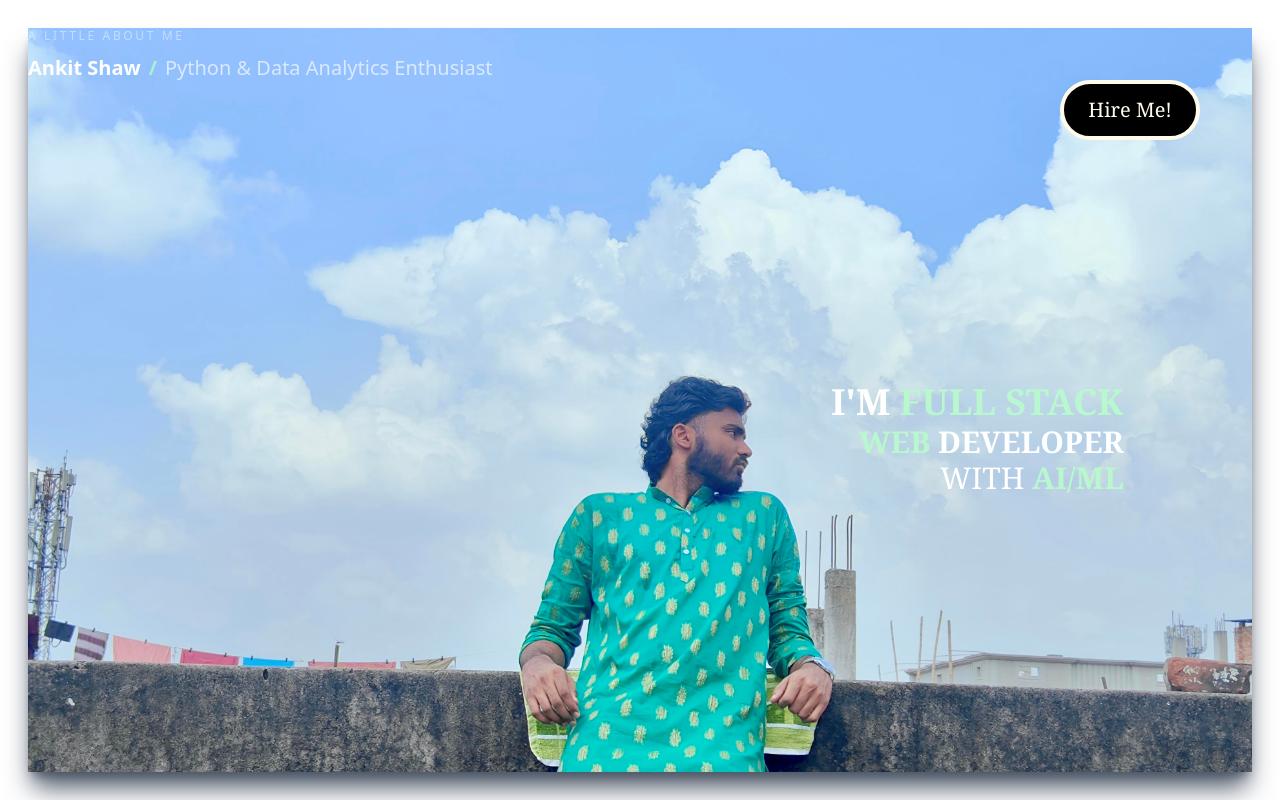
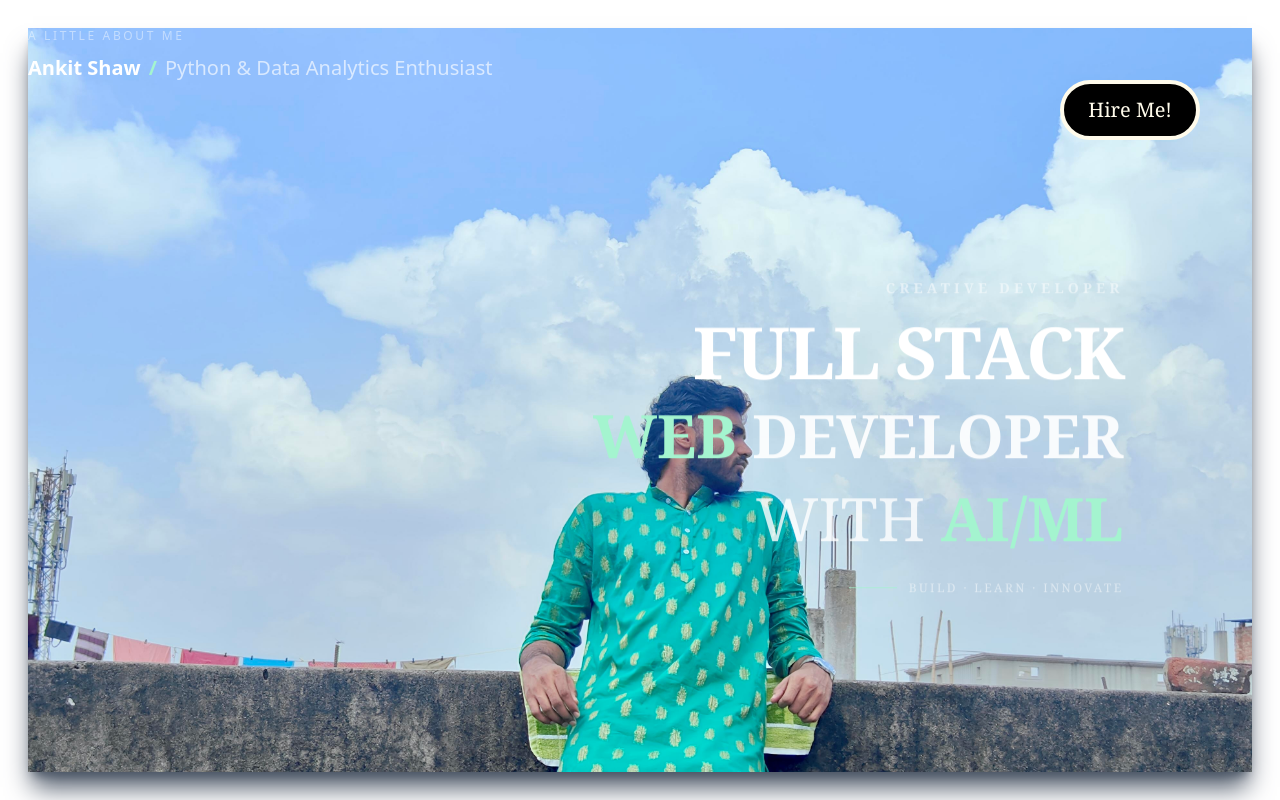
Before and after one commit to masterankit26/BuildFolio, a React (Vite) app: page / in a window 1280 px wide. Shown: the top 800 px of the page. Built offline with nearby package versions, Linux system fonts and the light colour scheme.

Commit message:
Update TiltText.jsx

```diff
--- a/src/components/TiltText.jsx
+++ b/src/components/TiltText.jsx
@@ -1,18 +1,36 @@
 
-import React, { forwardRef } from 'react';
+import React, { forwardRef } from "react";
 
-const TiltText = forwardRef((props, ref) => {
+const TiltText = forwardRef(function TiltText(_, ref) {
   return (
-    <div ref={ref} className='text-right text-white font-serif will-change-transform'>
-      <h1 className='text-[4vw] sm:text-4xl md:text-4xl lg:text-4xl uppercase font-bold leading-tight'>
-        I'm <span className='text-green-200'>Full Stack</span>
-      </h1>
-      <h1 className='text-[3.5vw] sm:text-2xl md:text-3xl lg:text-3xl uppercase font-semibold'>
-        <span className='text-green-200 font-extrabold'>Web</span> Developer
-      </h1>
-      <h1 className='text-[3.5vw] sm:text-2xl md:text-3xl lg:text-3xl uppercase font-medium'>
-        with <span className='text-green-200 font-extrabold'>AI/ML</span>
-      </h1>
+    <div
+      ref={ref}
+      className="will-change-transform text-left font-serif sm:text-right"
+      style={{ transformStyle: "preserve-3d" }}
+    >
+      <p className="mb-4 text-xs font-semibold tracking-[0.3em] text-white/50 sm:text-sm">
+        CREATIVE DEVELOPER
+      </p>
+
+      <h2 className="text-4xl font-black uppercase leading-[1.05] tracking-tight text-white sm:text-5xl md:text-6xl lg:text-7xl">
+        Full Stack
+      </h2>
+
+      <h2 className="mt-2 text-3xl font-semibold uppercase leading-tight text-white/90 sm:text-4xl md:text-5xl lg:text-6xl">
+        <span className="text-emerald-200">Web</span> Developer
+      </h2>
+
+      <h2 className="mt-2 text-3xl font-medium uppercase leading-tight text-white/80 sm:text-4xl md:text-5xl lg:text-6xl">
+        With{" "}
+        <span className="font-bold text-emerald-200">AI/ML</span>
+      </h2>
+
+      <div className="mt-6 flex items-center gap-3 sm:justify-end">
+        <span className="h-px w-12 bg-emerald-200/70" />
+        <span className="text-xs tracking-[0.2em] text-white/50">
+          BUILD · LEARN · INNOVATE
+        </span>
+      </div>
     </div>
   );
 });
```
